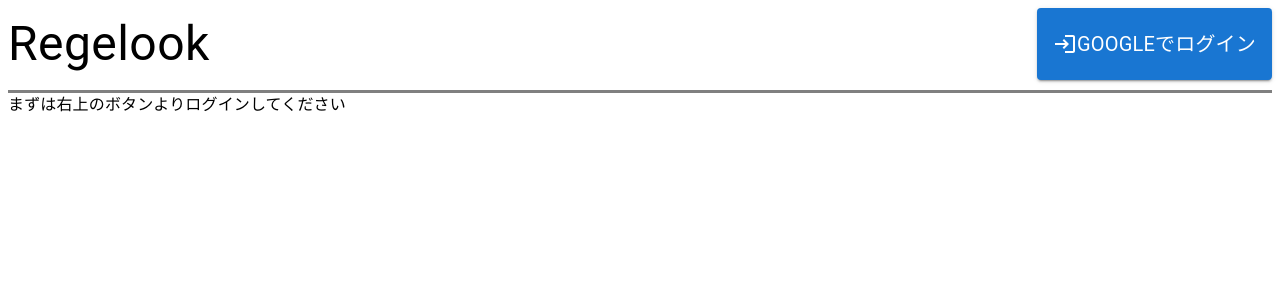
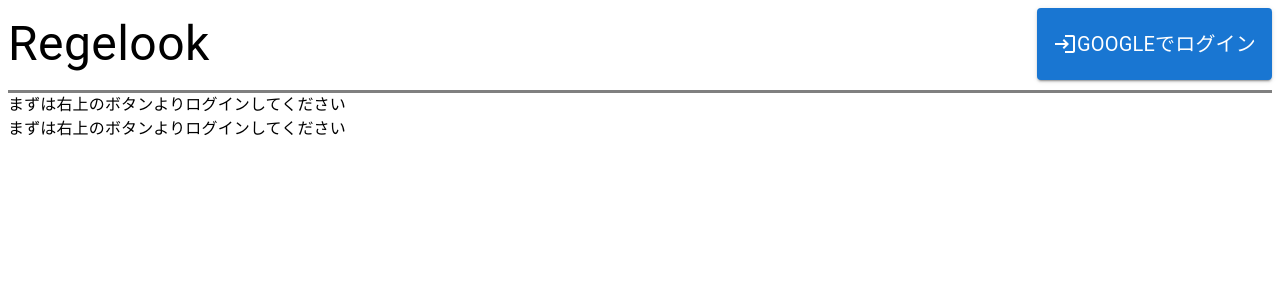
Before and after one commit to ayumu203/programing-C, a React (Vite) app: page / in a window 1280 px wide. Shown: the top 300 px of the page. Built offline with nearby package versions, Linux system fonts and the light colour scheme; no server answers.

Commit message:
[update]ゲーム画面に自身の情報を表示するよう変更

```diff
--- a/src/Game.jsx
+++ b/src/Game.jsx
@@ -1,7 +1,21 @@
+import { useContext } from "react"
+import { UserContext } from "./App"
+import { Box, Typography } from "@mui/material";
+
 export const Game = () =>{
+    const {user} = useContext(UserContext);
+    // 人数が揃ったらゲームを開始する.
+    // ターンごとに全員が回答を待機,そろったら表示
     return (
-        <>
-
-        </>
+        <Box>
+            {user ?
+            <Box>
+                <Typography>{user.displayName}</Typography>
+                <img src={`${user.photoURL}`}></img>
+            </Box> :
+            <Box>
+                <Typography>まずは右上のボタンよりログインしてください</Typography>
+            </Box>}
+        </Box>
     )
 }
--- a/src/Matching.jsx
+++ b/src/Matching.jsx
@@ -1,7 +1,7 @@
 import { useContext,  } from "react";
 import { PageContext, UserContext } from "./App";
 import { Button, Typography } from "@mui/material";
-import { collection, deleteDoc, getDocs,doc, updateDoc, setDoc } from "firebase/firestore";
+import { collection, getDocs,doc, updateDoc, setDoc } from "firebase/firestore";
 import { db } from "./firebase";
 import { MAX_ROOM_HEADCOUNT } from "./ConstValue";
 import { rewriteFirestoreData } from "./ResetDatabase";
--- a/src/ResetDatabase.js
+++ b/src/ResetDatabase.js
@@ -1,4 +1,5 @@
-import { setDoc,doc,db } from "firebase/firestore";
+import { setDoc,doc } from "firebase/firestore";
+import { db } from "./firebase";
 // 複数個のドキュメントを一括で変更したい場合に使用する:やらかしたときのリカバー
 export const rewriteFirestoreData = () =>{
     // MatchingRoomテーブルを初期化
```
